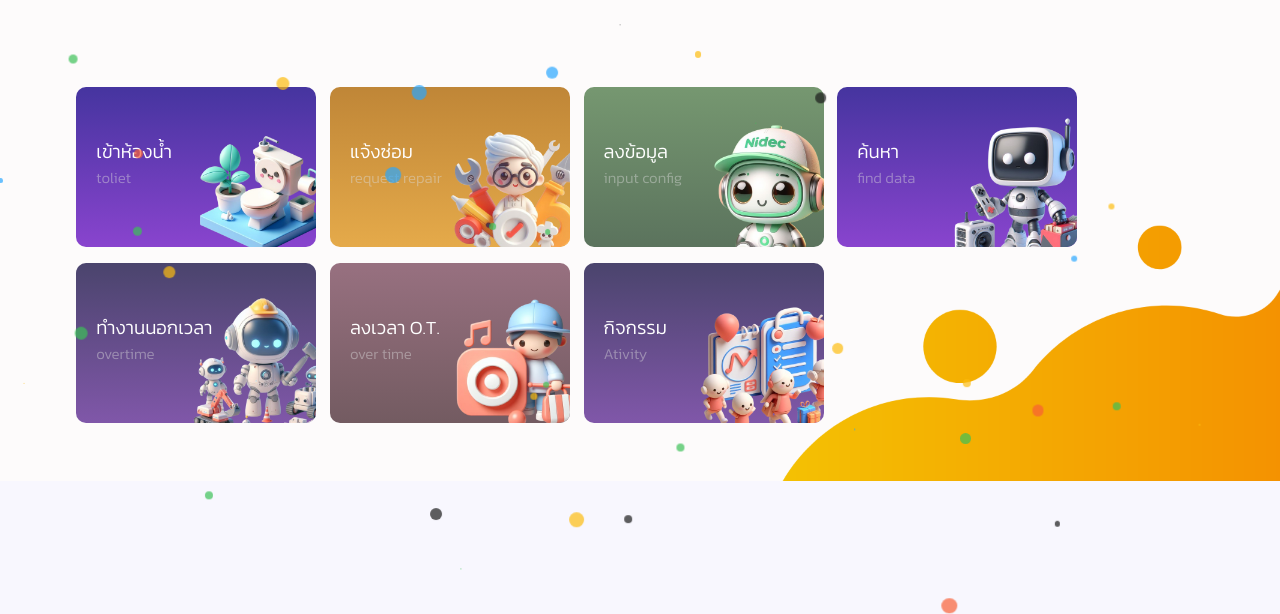
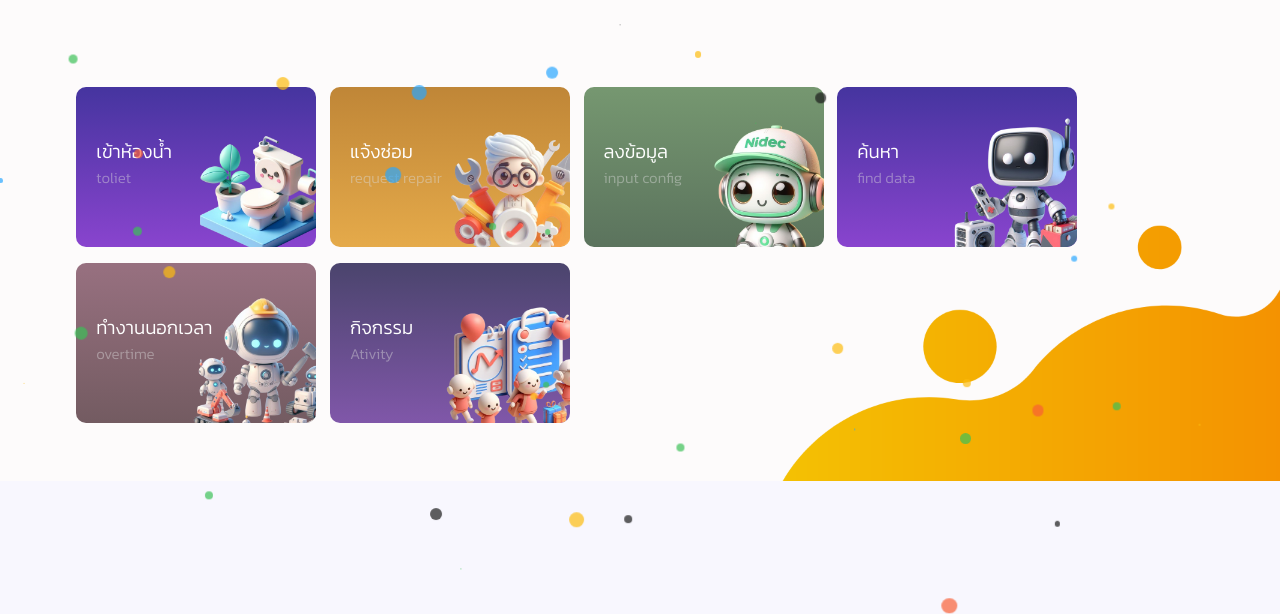
Before and after one commit to tanawatthnidecprecision/Personal_Nidec, a plain HTML site: page index.html in a window 1280 px wide. Shown: the part 239-853 px from the top of the page. Drawn offline with Linux system fonts and the light colour scheme.

Commit message:
delete card re

```diff
--- a/index.html
+++ b/index.html
@@ -70,7 +70,7 @@
           <a>find data</a>
         </div>
 
-        <div class="card color-linear-blue-dark" onclick="(function(){
+        <div class="card color-linear-red" onclick="(function(){
           window.open('./input_config.html','_blank')
         })()">
           <div
@@ -81,17 +81,6 @@
           ></div>
           <span>ทำงานนอกเวลา</span>
           <a>overtime</a>
-        </div>
-
-        <div class="card color-linear-red">
-          <div
-            class="icon-item"
-            style="
-              background-image: url('./images/_f1ab9e78-5a30-457a-b098-f97096b89b68-removebg-preview.png');
-            "
-          ></div>
-          <span>ลงเวลา O.T.</span>
-          <a>over time</a>
         </div>
 
         <div class="card color-linear-blue-dark">
```
